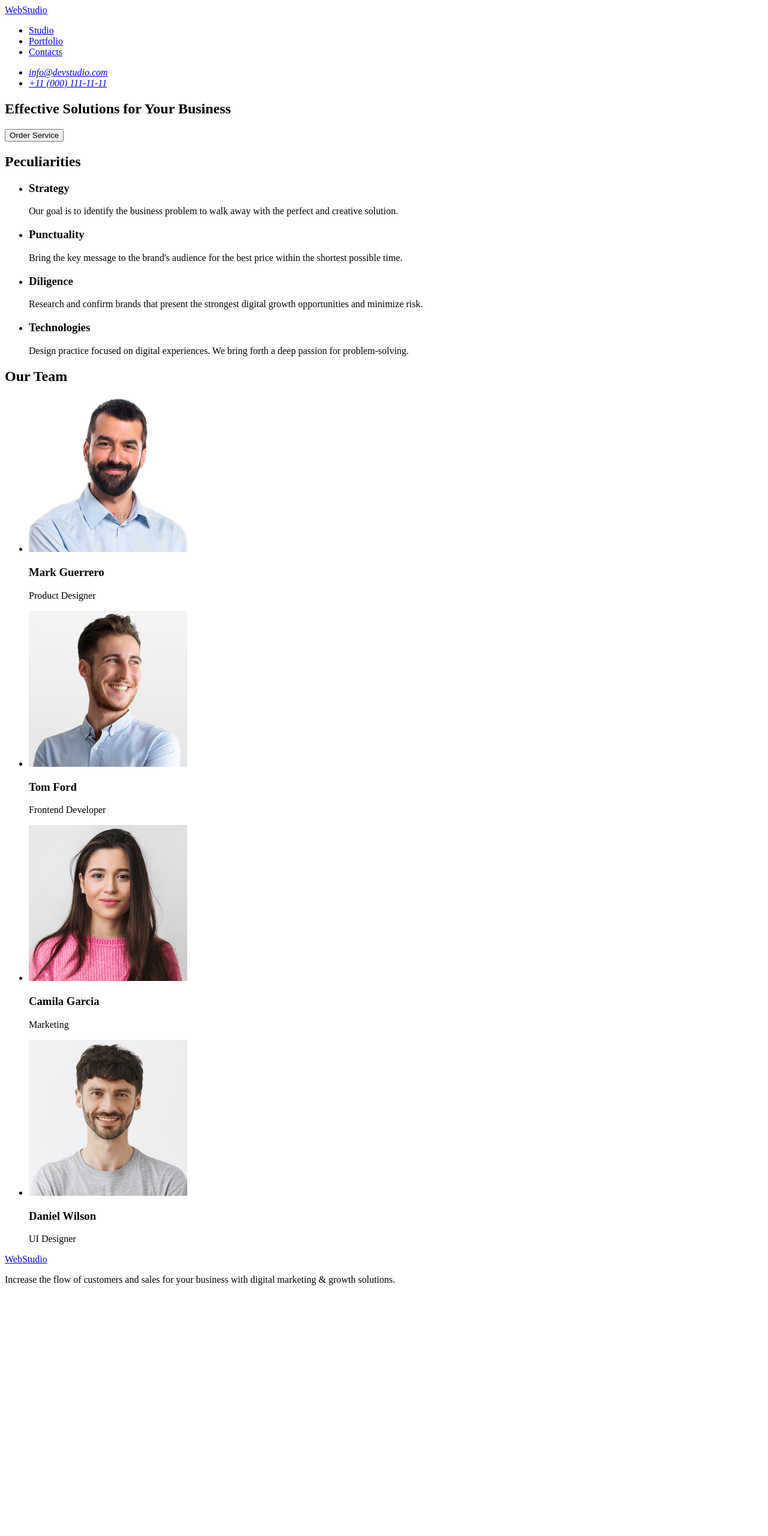
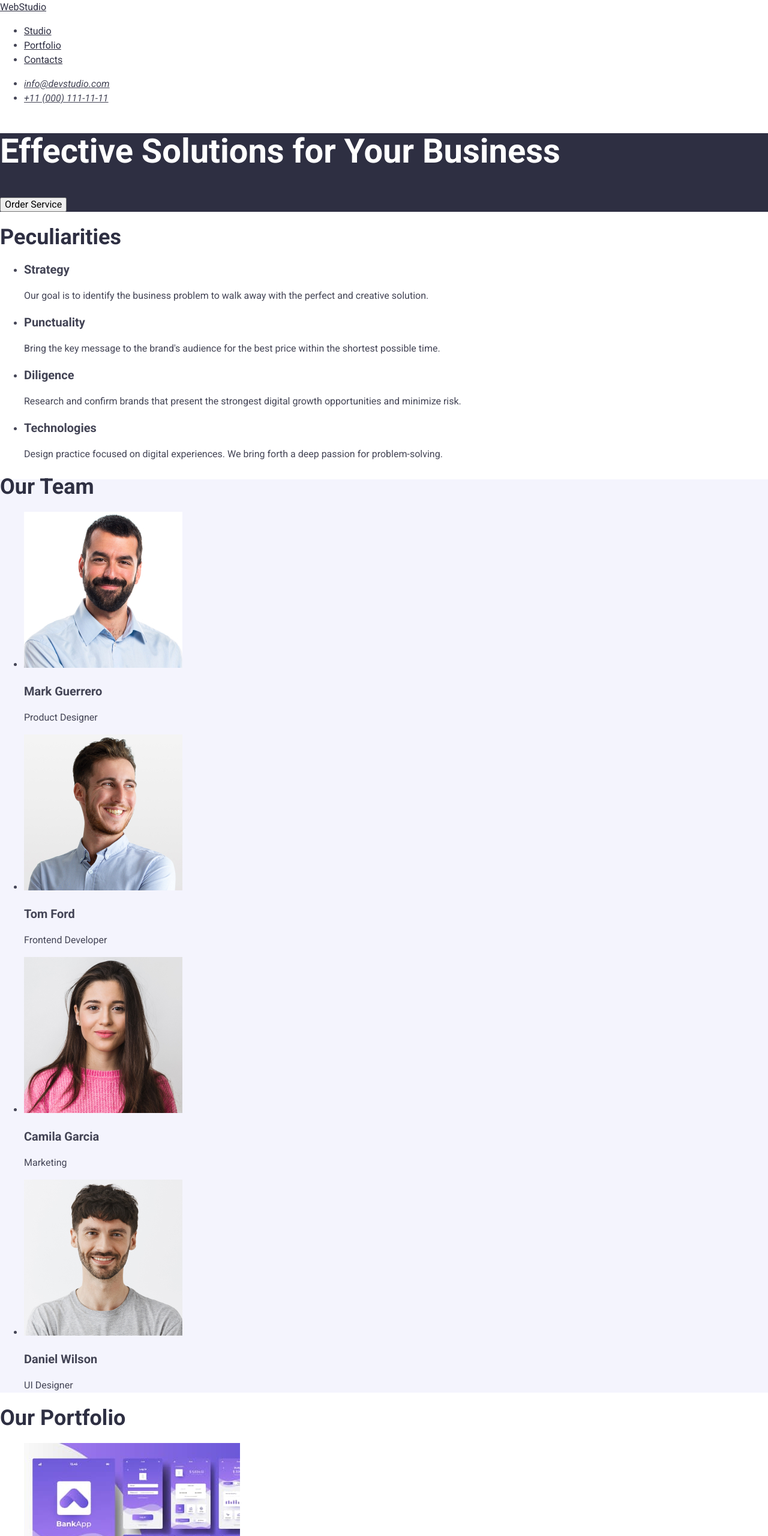
Before and after one commit to altvkopylov/goit-markup-hw-02, a plain HTML site: page index.html in a window 1280 px wide. Shown: the top 2560 px of the page at 60% size. Before the commit the page ends 2158 px from the top, so only its background shows below. Drawn offline with nearby package versions, Linux system fonts and the light colour scheme.

Commit message:
hw-02.00

```diff
--- /dev/null
+++ b/css/styles.css
@@ -0,0 +1,62 @@
+body {
+    font-family: 'Roboto', sans-serif;
+    color: #434455;
+    background-color: #FFF;
+    line-height: 24px;
+}
+
+.navigations a {
+    color: #2E2F42;
+}
+
+.contacts a {
+    color: #434455;
+}
+
+a:hover, button:hover, a:focus, button:focus {
+    color: #404BBF;
+}
+
+.promo {
+    background-color: #2E2F42;
+}
+
+.promo h1 {
+    font-size: 56px;
+    line-height: 60px;
+    font-weight: 700;
+    color: #FFF;
+}
+
+.team {
+    background-color: #F4F4FD;
+}
+
+footer {
+    background-color: #2E2F42;
+    color: #F4F4FD;
+}
+
+footer a {
+    text-transform: uppercase;
+    color: #F4F4FD;
+    text-decoration: none;
+}
+
+footer span {
+    color: #4D5AE5;
+}
+
+.section-title {
+    font-size: 36px;
+    font-weight: 700;
+    color: #2E2F42;
+}
+
+.item-title {
+    font-size: 20px;
+}
+
+button {
+    cursor: pointer;
+}
--- a/index.html
+++ b/index.html
@@ -4,10 +4,18 @@
     <meta charset="UTF-8">
     <meta name="viewport" content="width=device-width, initial-scale=1.0">
     <title>Document</title>
+    <link rel="stylesheet" href="https://cdn.jsdelivr.net/npm/modern-normalize@2.0.0/modern-normalize.min.css">
+    <!-- Підключення шрифтів -->
+    <link rel="preconnect" href="https://fonts.googleapis.com">
+    <link rel="preconnect" href="https://fonts.gstatic.com" crossorigin>
+    <link
+        href="https://fonts.googleapis.com/css2?family=Raleway:ital,wght@0,700;1,700&family=Roboto:ital,wght@0,400;0,500;0,700;1,400;1,500;1,700&display=swap"
+        rel="stylesheet">
+    <link rel="stylesheet" href="./css/styles.css">
 </head>
 <body>
     <header>
-        <nav>
+        <nav class="navigations">
             <a href="./index.html">WebStudio</a>
             <ul>
                 <li><a href="#">Studio</a></li>
@@ -15,7 +23,7 @@
                 <li><a href="#">Contacts</a></li>
             </ul>
         </nav>
-        <address>
+        <address class="contacts">
             <ul>
                 <li><a href="mailto:info@devstudio.com">info@devstudio.com</a></li>
                 <li><a href="tel:+110001111111">+11 (000) 111-11-11</a></li>
@@ -25,64 +33,101 @@
     <main>
 
         <!-- PROMO -->
-        <section>
+        <section class="promo">
             <h1>Effective Solutions for Your Business</h1>
             <button type="button">Order Service</button>
         </section>
 
         <!-- PECULIARITIES -->
-        <section>
-            <h2>Peculiarities</h2>
+        <section class="peculiarities">
+            <h2 class="section-title">Peculiarities</h2>
             <ul>
                 <li>
-                    <h3>Strategy</h3>
-                    <p>Our goal is to identify the business problem to walk away with the perfect and creative solution.</p>
+                    <h3 class="item-title">Strategy</h3>
+                    <p class="item-description">Our goal is to identify the business problem to walk away with the perfect and creative solution.</p>
                 </li>
                 <li>
-                    <h3>Punctuality</h3>
-                    <p>Bring the key message to the brand's audience for the best price within the shortest possible time.</p>
+                    <h3 class="item-title">Punctuality</h3>
+                    <p class="item-description">Bring the key message to the brand's audience for the best price within the shortest possible time.</p>
                 </li>
                 <li>
-                    <h3>Diligence</h3>
-                    <p>Research and confirm brands that present the strongest digital growth opportunities and minimize risk.</p>
+                    <h3 class="item-title">Diligence</h3>
+                    <p class="item-description">Research and confirm brands that present the strongest digital growth opportunities and minimize risk.</p>
                 </li>
                 <li>
-                    <h3>Technologies</h3>
-                    <p>Design practice focused on digital experiences. We bring forth a deep passion for problem-solving.</p>
+                    <h3 class="item-title">Technologies</h3>
+                    <p class="item-description">Design practice focused on digital experiences. We bring forth a deep passion for problem-solving.</p>
                 </li>
             </ul>
         </section>
 
         <!-- OUR TEAM -->
-        <section>
-            <h2>Our Team</h2>
+        <section class="team">
+            <h2 class="section-title">Our Team</h2>
             <ul>
                 <li>
                     <img src="./images/staff1.jpg" width="264" alt="Mark Guerrero photo">
-                    <h3>Mark Guerrero</h3>
-                    <p>Product Designer</p>
+                    <h3 class="item-title">Mark Guerrero</h3>
+                    <p class="item-description">Product Designer</p>
                 </li>
                 <li>
                     <img src="./images/staff2.jpg" width="264" alt="Tom Ford photo">
-                    <h3>Tom Ford</h3>
-                    <p>Frontend Developer</p>
+                    <h3 class="item-title">Tom Ford</h3>
+                    <p class="item-description">Frontend Developer</p>
                 </li>
                 <li>
                     <img src="./images/staff3.jpg" width="264" alt="Camila Garcia photo">
-                    <h3>Camila Garcia</h3>
-                    <p>Marketing</p>
+                    <h3 class="item-title">Camila Garcia</h3>
+                    <p class="item-description">Marketing</p>
                 </li>
                 <li>
                     <img src="./images/staff4.jpg" width="264" alt="Daniel Wilson photo">
-                    <h3>Daniel Wilson</h3>
-                    <p>UI Designer</p>
+                    <h3 class="item-title">Daniel Wilson</h3>
+                    <p class="item-description">UI Designer</p>
+                </li>
+            </ul>
+        </section>
+
+        <!-- OUR PORTFOLIO -->
+        <section class="portfolio">
+            <h2 class="section-title">Our Portfolio</h2>
+            <ul>
+                <li>
+                    <img src="./images/portfolio_banking_app.jpg" width="360" alt="">
+                    <h3 class="item-title">Banking App</h3>
+                    <p class="item-description">App</p>
+                </li>
+                <li>
+                    <img src="./images/portfolio_cashleess_payment.jpg" width="360" alt="">
+                    <h3 class="item-title">Cashless Payment</h3>
+                    <p class="item-description">Marketing</p>
+                </li>
+                <li>
+                    <img src="./images/portfolio_meditation_app.jpg" width="360" alt="">
+                    <h3 class="item-title">Meditation App</h3>
+                    <p class="item-description">App</p>
+                </li>
+                <li>
+                    <img src="./images/portfolio_taxi_service.jpg" width="360" alt="">
+                    <h3 class="item-title">Taxi Service</h3>
+                    <p class="item-description">Marketing</p>
+                </li>
+                <li>
+                    <img src="./images/portfolio_screen_illustrations.jpg" width="360" alt="">
+                    <h3 class="item-title">Screen Illustrations</h3>
+                    <p class="item-description">Design</p>
+                </li>
+                <li>
+                    <img src="./images/portfolio_online_courses.jpg" width="360" alt="">
+                    <h3 class="item-title">Online Courses</h3>
+                    <p class="item-description">Marketing</p>
                 </li>
             </ul>
         </section>
     </main>
 
     <footer>
-        <a href="./index.html">WebStudio</a>
+        <a href="./index.html"><span>Web</span>Studio</a>
         <p>Increase the flow of customers and sales for your business with digital marketing & growth solutions.</p>
     </footer>
 </body>
```
Also changed, not shown: images/portfolio_banking_app.jpg (added), images/portfolio_cashleess_payment.jpg (added), images/portfolio_meditation_app.jpg (added), images/portfolio_online_courses.jpg (added), images/portfolio_screen_illustrations.jpg (added), images/portfolio_taxi_service.jpg (added).
